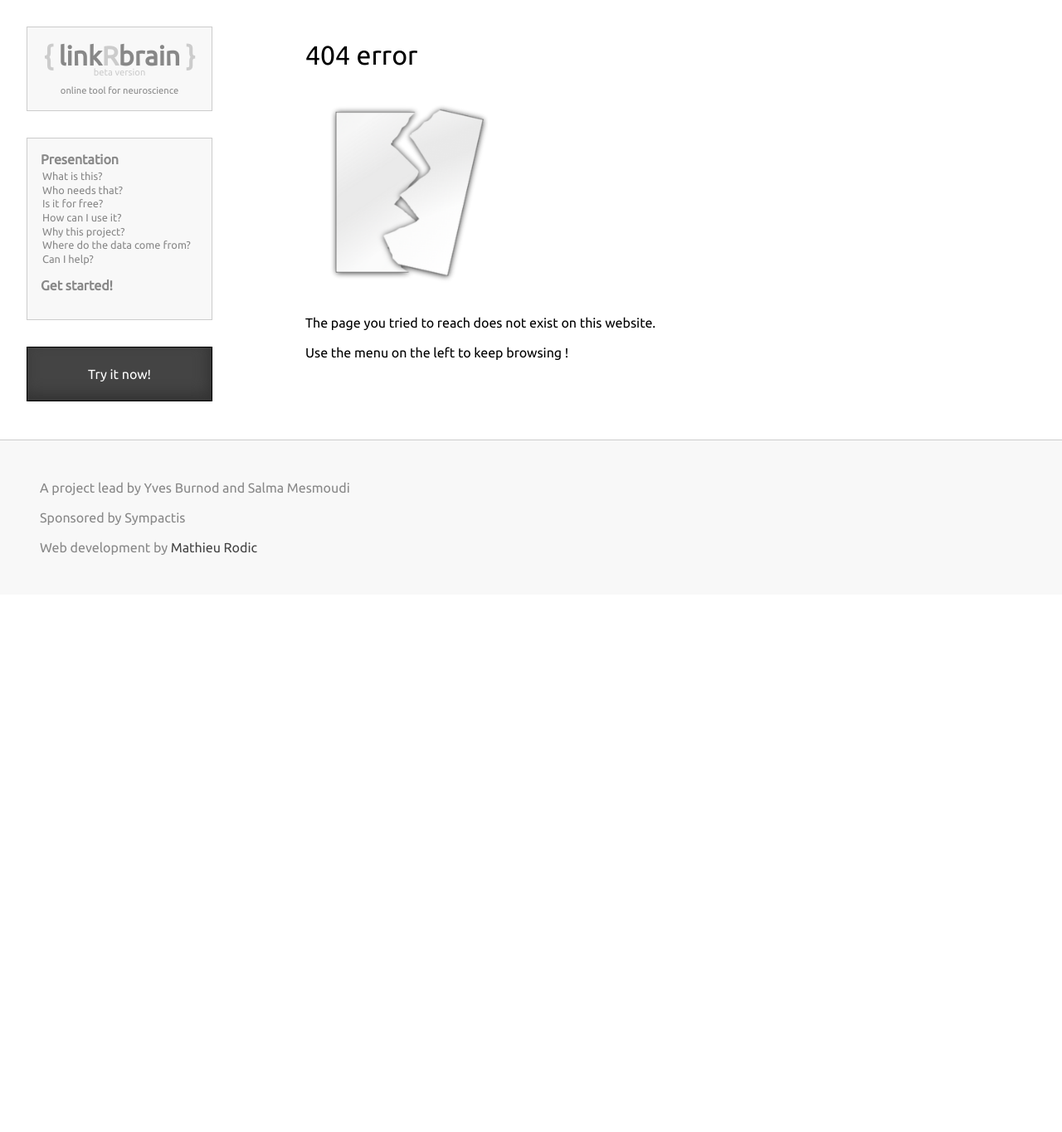
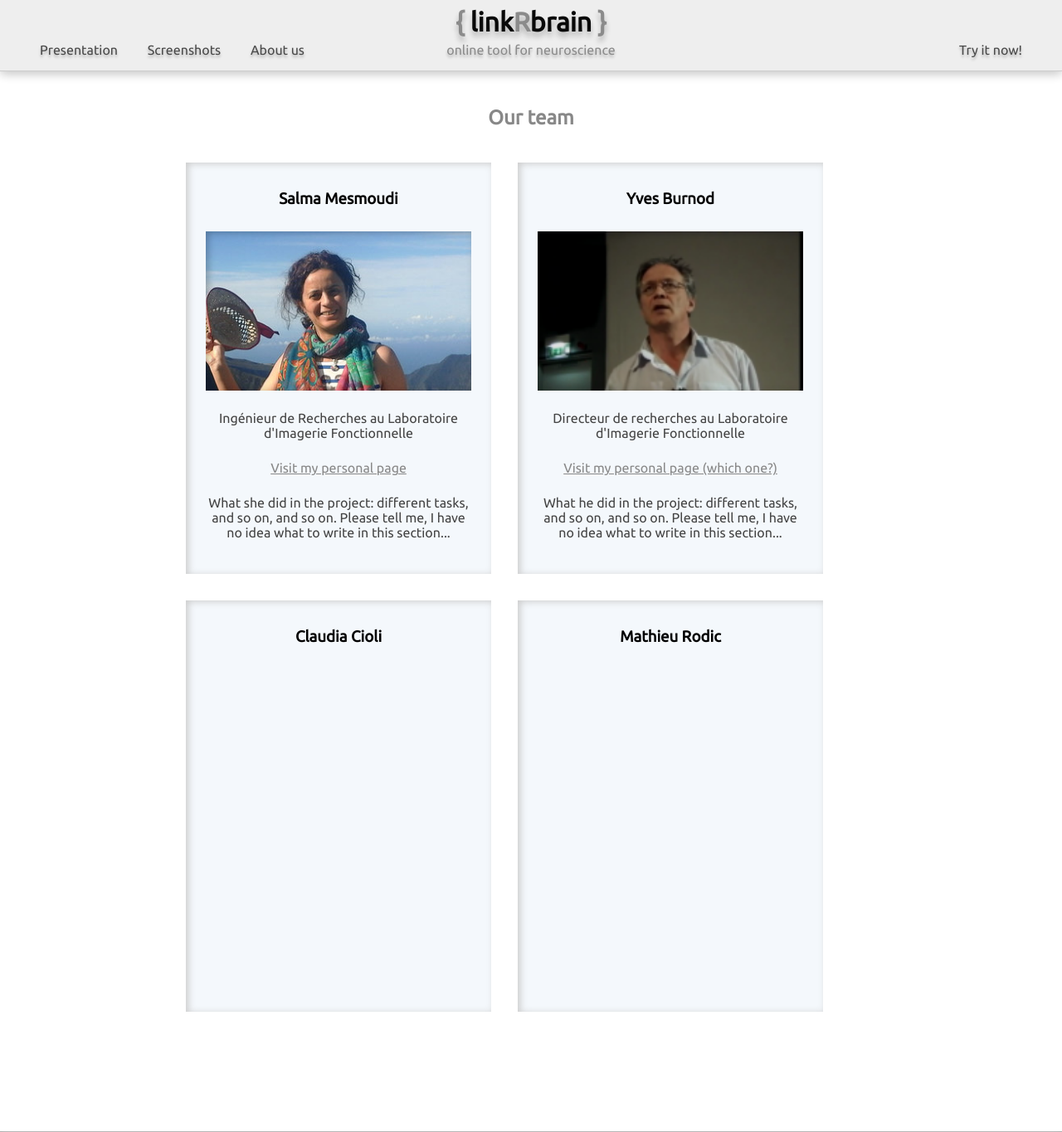
Before and after one commit to mathieurodic/linkrbrain, a PHP site: page /people/ in a window 1280 px wide. Shown: the top 1365 px of the page at 83% size. Before the commit the page ends 669 px from the top, so only its background shows below. Run offline with PHP 8.4, Linux system fonts and the light colour scheme; data that the repository does not hold is empty.

Commit message:
[FEATURE] Kept working on the page /people/

```diff
--- a/config/menu.xml
+++ b/config/menu.xml
@@ -16,6 +16,12 @@
 		url="people"
 		name="people"
 		title="Our team"
+		display="yes"
+	/>
+	<node
+		url="screenshots"
+		name="screenshots"
+		title="Screenshots"
 		display="yes"
 	/>
 	<node
--- a/contents/bottom.html
+++ b/contents/bottom.html
@@ -1,10 +1,15 @@
-A project lead by
-Yves Burnod
-and
-Salma Mesmoudi
-<br/>
-<br/>
-Sponsored by Sympactis
-<br/>
-<br/>
-Web development by <a href="http://rodic.fr" target="blank">Mathieu Rodic</a>
+<a href="http://matricememory.fr/matrice/fr/" class="logo" target="_blank">
+    <img src="http://www.iscpif.fr/tiki-download_file.php?fileId=623&display" />
+</a>
+
+<a href="http://www.iscpif.fr/" class="logo" target="_blank">
+    <img src="http://www.iscpif.fr/tiki-download_file.php?fileId=1078&display&x=199&y=150" />
+</a>
+
+<a href="http://www.agence-nationale-recherche.fr/" class="logo" target="_blank">
+    <img src="http://www-igm.univ-mlv.fr/~jyt/CARMA/label-ANR-bleu-CMJN.png" />
+</a>
+
+<a href="http://www.univ-paris1.fr/" class="logo" target="_blank">
+    <img src="http://www.univ-paris1.fr/fileadmin/templates/v2/images/logo-pas-rose.png" />
+</a>
--- a/contents/left.html
+++ b/contents/left.html
@@ -1,9 +1,4 @@
-<div class="logo">
-	<h1><a href="/"><span>{</span> link<span>R</span>brain <span>}</span></a></h1>
-	<p><span style="position:relative;top:-0.5em">beta version</span>
-		<br/><a href="/">online tool for neuroscience</a>
-	</p>
-</div>
+<!--
 
 <ul class="menu">
 	<li class="selected"><a href="/">Presentation</a>
@@ -18,10 +13,11 @@
 		</ul>
 	</li>
 	<li><a href="/query">Get started!</a></li>
+</ul>
+<a class="try" href="/query">Try it now!</a>
+-->
 	<!--
 	<li><a href="/about">About us</a></li>
 	<li><a href="/credits">Credits</a></li>
 	<li><a href="/contact">Contact</a></li>
 	-->
-</ul>
-<a class="try" href="/query">Try it now!</a>
--- /dev/null
+++ b/contents/people.html
@@ -0,0 +1,55 @@
+<h2>Our team</h2>
+
+<div class="inset-square">
+    <h3>Salma Mesmoudi</h3>
+    <div class="picture">
+        <img src="/people/SalmaMesmoudi.jpg" style="top:-4.75em;width:110%" />
+    </div>
+    <p>
+        Ingénieur de Recherches au Laboratoire d'Imagerie Fonctionnelle
+    </p>
+    <p>
+        <a href="http://salmamesmoudi.wix.com/salmamesmoudi" target="_blank">
+            Visit my personal page
+        </a>
+    </p>
+    <p>
+        What she did in the project:
+        different tasks, and so on, and so on.
+        Please tell me, I have no idea what to write in this section...
+    </p>
+</div>
+
+<div class="inset-square">
+    <h3>Yves Burnod</h3>
+    <div class="picture">
+        <img src="/people/YvesBurnod.jpg" style="left:-1em;width:105%" />
+    </div>
+    <p>
+        Directeur de recherches au Laboratoire d'Imagerie Fonctionnelle
+    </p>
+    <p>
+        <a href="http://salmamesmoudi.wix.com/salmamesmoudi" target="_blank">
+            Visit my personal page (which one?)
+        </a>
+    </p>
+    <p>
+        What he did in the project:
+        different tasks, and so on, and so on.
+        Please tell me, I have no idea what to write in this section...
+    </p>
+</div>
+
+<div class="inset-square">
+    <h3>Claudia Cioli</h3>
+    <img />
+    <p></p>
+</div>
+
+<div class="inset-square">
+    <h3>Mathieu Rodic</h3>
+    <img />
+    <p></p>
+</div>
+
+<div class="clear"></div>
--- /dev/null
+++ b/contents/top.html
@@ -0,0 +1,14 @@
+<div class="logo">
+	<h1><a href="/"><span>{</span> link<span>R</span>brain <span>}</span></a></h1>
+    <a href="/">online tool for neuroscience</a>
+</div>
+<div class="menu">
+    <div>
+        <a href="/">Presentation</a>
+        <a href="/screenshots/">Screenshots</a>
+        <a href="/people/">About us</a>
+    </div>
+</div>
+<div class="try">
+    <a href="/query/">Try it now!</a>
+</div>
--- a/core/page.php
+++ b/core/page.php
@@ -13,7 +13,7 @@
 			$this->description = "";
 			$this->contents = $this->body->append("div")->id("contents");
 
-            foreach (array("top", "middle","bottom") as $id){
+            foreach (array("middle","bottom", "top") as $id){
 				$this->contents->$id = $this->contents->append("div")
                     ->id($id)->html( $file->html($id) );
 			}
--- /dev/null
+++ b/pages/people.php
@@ -0,0 +1,30 @@
+<?
+
+	class PagePeople extends Page {
+
+		function __construct(){
+			parent::__construct();
+		}
+
+		function render(){
+
+			global $file;
+
+			// nifti -> analyze, ticom ()
+
+
+			//	Empty the container
+			$this->contents->right->html($file->html("people"));
+
+			// $this->addStyle("/frameset");
+			// $this->addStyle("/query");
+			// $this->addScript("/three");
+			// $this->addScript("/frameset");
+			// $this->addScript("/query");
+
+			return parent::render();
+		}
+
+	};
+
+?>
--- a/style.css
+++ b/style.css
@@ -34,70 +34,41 @@ a:hover	{text-decoration:none}
 body	{font-size:13px}
 
 
+#top {background:#EEE;padding:.5em 0 1em 0;text-align:center;box-shadow:0 .2em .75em rgba(0,0,0,0.25);position:fixed;width:100%;left:0;top:0;border-bottom:solid 1px #CCC;opacity:.97}
+    #top *  {color:#444;text-shadow:0em .2em .2em rgba(0,0,0,.25)}
+    #top a:hover    {color:#000}
+    #top .logo, #top .menu  {}
+    #top .logo  {}
+        #top .logo * {color:#888}
+        #top .logo h1 {margin-bottom:.2em}
+            #top .logo h1 a {color:#000}
+    #top .menu  {position:absolute;left:3em;bottom:1em}
+        #top .menu a {margin-left:2em}
+        #top .menu a:first-child {margin:0}
+    #top .try  {position:absolute;right:3em;bottom:1em}
 
-#middle	{padding:1em}
 
-	#left	{float:left;width:16em}
-		#left *	{color:#888;text-decoration:none}
-		#left .logo, #left .menu, #left .try	{margin:1em;margin-bottom:2em;padding:1em}
-		#left .logo, #left .menu	{border:solid 1px #CCC;background:#F8F8F8}
-		#left .logo	{padding:1em 0}
-		#left .menu	{}
-			#left .logo span	{color:#CCC}
-			#left h1, #left p, #left ul	{}
-			#left h1, #left p	{text-align:center}
-			#left h1	{font-size:2em;font-weight:bold}
-			#left p	{font-size:0.7em;line-height:1.4em}
-			#left ul	{list-style:none;padding-top:1.5em}
-				#left li	{margin-bottom:1em;font-weight:bold;position:relative}
-					#left li a:hover	{color:#444}
-				#left li ul	{padding-top:0.25em;padding-left:0.125em}
-					#left li ul li	{padding:0;font-weight:normal;margin-bottom:0.2em;font-size:0.8em}
-			#left .try	{display:block;background:#444;color:#FFF;text-align:center;line-height:2em;border:solid 1px #000;box-shadow:inset -0.25em -0.5em 1em #333}
-			#left .try:hover	{background:#333;box-shadow:inset -0.25em -0.5em 1em #222}
+#middle	{text-align:center;margin:8em auto;width:54em}
+
+    #middle h2  {margin-bottom:1em;color:#888}
+        #middle div.inset-square {padding:1.5em;width:20em;height:28em;box-shadow:inset .2em .1em .5em #CCC;margin:1em;display:inline-block;float:left;background:#F4F8FC}
+            #middle div.inset-square h3 {color:#000;padding:.5em 0 1.5em 0}
+            #middle div.inset-square div.picture {height:12em;overflow:hidden}
+                #middle div.inset-square div.picture img {width:20em;position:relative}
+                #middle div.inset-square div.picture::after {content:"";display:block;position:absolute;top:0;left:0;bottom:0;right:0;box-shadow:inset .2em .1em .5em rgba(0,0,0,.25)}
+            #middle div.inset-square p {margin-top:1.5em;color:#444}
+                #middle div.inset-square p a {text-decoration:underline;color:#888}
+
+	#left	{}
+
+	#right	{}
 
 
 
-	#right	{margin-left:22em;padding-top:2em;padding-right:1em}
-
-		#right dl	{}
-			#right dl dt	{font-size:2em;margin-bottom:36px}
-			#right dl dd	{margin-bottom:48px}
-				#right dl dd a	{text-decoration:underline}
-				#right dl dd a:hover	{text-decoration:none}
-				#right dl dd ul	{padding-left:32px;list-style:none}
-					#right dl dd ul li	{margin-top:8px;position:relative;color:black}
-					#right dl dd ul li:first-child	{margin-top:16px}
-					#right dl dd ul li:before	{content:"•";font-size:2em;line-height:0.5em;position:absolute;left:-1em;top:0.0625em}
-
-
-			#right dl dt.what a, #right dl dd.what li:before, #right dl dd.what a {color:#E72}
-			#right dl dd.what a:visited	{color:#A51}
-
-			#right dl dt.who a, #right dl dd.who li:before, #right dl dd.who a {color:#EA0}
-			#right dl dd.who a:visited {color:#A80}
-
-			#right dl dt.free a, #right dl dd.free li:before, #right dl dd.free a {color:#9D0}
-			#right dl dd.free a:visited {color:#790}
-
-			#right dl dt.how a, #right dl dd.how li:before, #right dl dd.how a {color:#0CC}
-			#right dl dd.how a:visited {color:#099}
-
-			#right dl dt.why a, #right dl dd.why li:before, #right dl dd.why a {color:#18E}
-			#right dl dd.why a:visited {color:#06A}
-
-			#right dl dt.where a, #right dl dd.where li:before, #right dl dd.where a {color:#A7C}
-			#right dl dd.where a:visited {color:#959}
-
-			#right dl dt.help a, #right dl dd.help li:before, #right dl dd.help a {color:#E6A}
-			#right dl dd.help a:visited {color:#A49}
-
-
-
-
-#bottom	{clear:both;margin-top:2em;border-top:solid 1px #CCC;background:#F8F8F8;padding:3em;color:#888}
-	#bottom a	{color:#444;text-decoration:none}
-	#bottom a:hover	{color:#222;text-decoration:underline}
+#bottom	{padding:2em 3em;box-shadow:inset 0 .25em .5em #888;color:#444;background:#EEE;opacity:.75;text-align:center}
+    #bottom a.logo {margin-left:1.5em}
+    #bottom a.logo:first-child {margin-right:0}
+        #bottom a.logo img {height:8em}
 
 
 .windows	{position:fixed;left:0;top:0;width:100%;height:100%;background:rgba(128,128,128,0.7);z-index:100000}
```
Also changed, not shown: data/images/people/SalmaMesmoudi.jpg (added), data/images/people/YvesBurnod.jpg (added).
